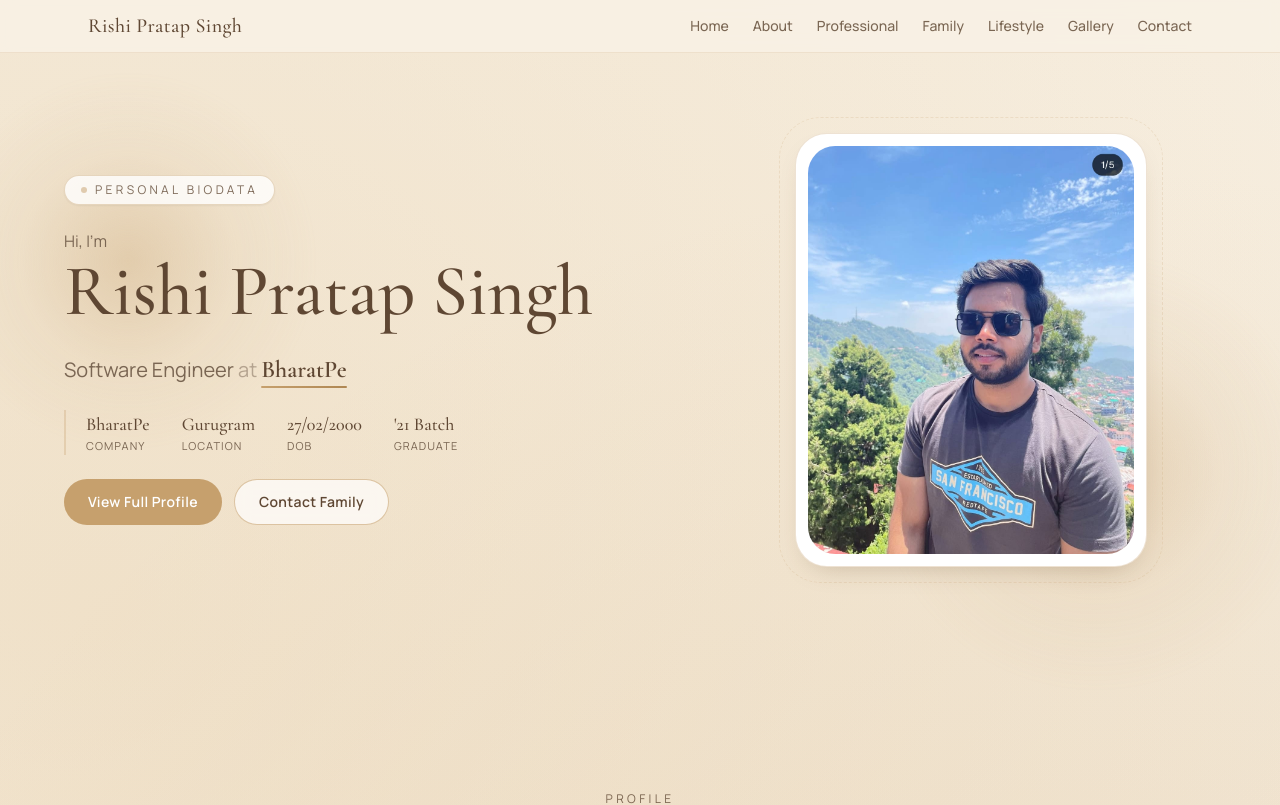
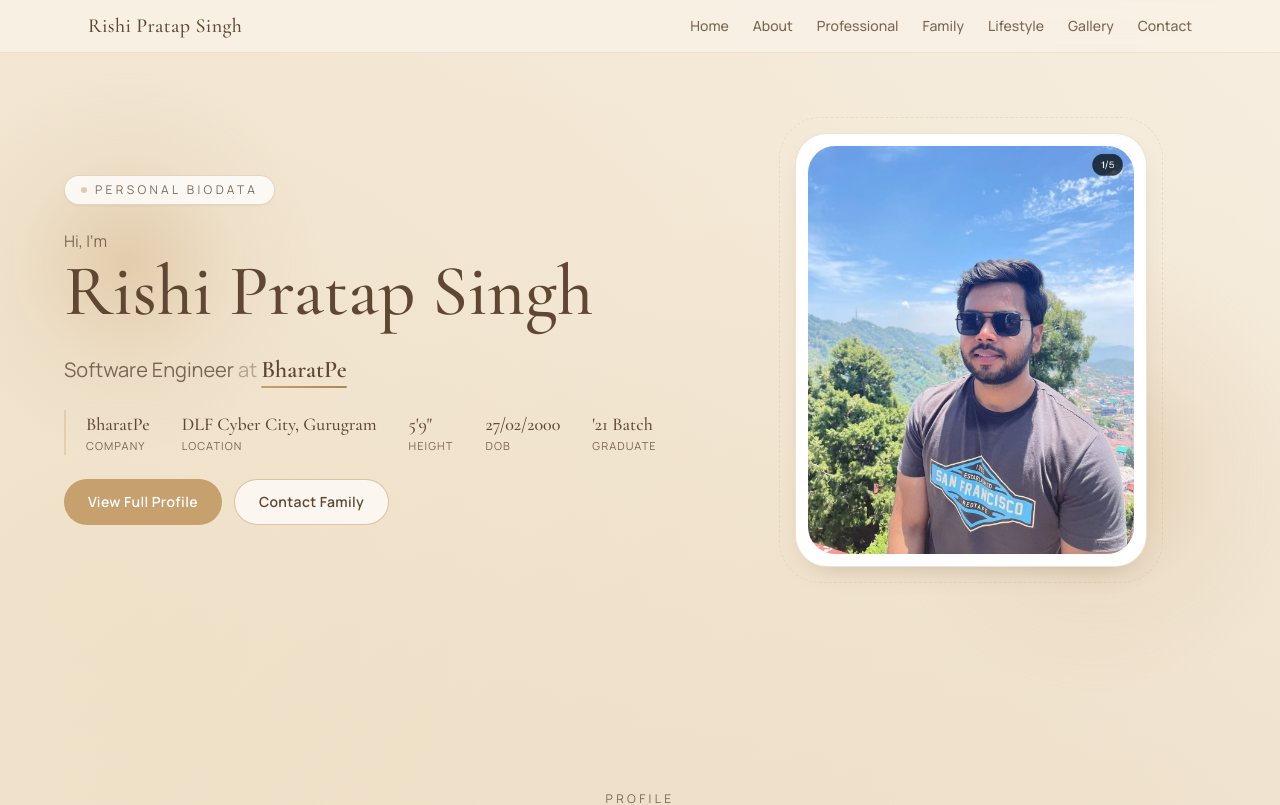
Before and after one commit to phisher01/Bio, a React (Vite) app: page / in a window 1280 px wide. Shown: the top 805 px of the page. Built offline with nearby package versions, Linux system fonts and the light colour scheme.

Commit message:
added hieght

```diff
--- a/src/data/profileData.js
+++ b/src/data/profileData.js
@@ -12,6 +12,7 @@ export const navItems = [
 export const profileData = {
   fullName: 'Rishi Pratap Singh',
   dateOfBirth: '27/02/2000',
+  height: '5\'9"',
   tagline: 'Software Engineer at BharatPe | Fitness Enthusiast | Family-Oriented',
   intro:
     'Passionate software engineer with strong problem-solving skills and a keen interest in building scalable systems. Also a dedicated fitness enthusiast focused on physique building and explosive powerlifting movements.',
--- a/src/sections/Hero.jsx
+++ b/src/sections/Hero.jsx
@@ -5,7 +5,8 @@ import { profileData } from '../data/profileData'
 
 const quickStats = [
   { value: 'BharatPe', label: 'Company' },
-  { value: 'Gurugram', label: 'Location' },
+  { value: profileData.location, label: 'Location' },
+  { value: profileData.height, label: 'Height' },
   { value: profileData.dateOfBirth, label: 'DOB' },
   { value: "'21 Batch", label: 'Graduate' },
 ]
```
